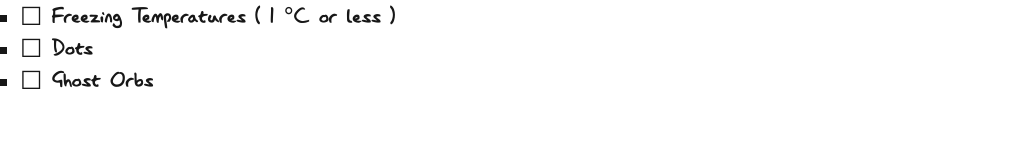
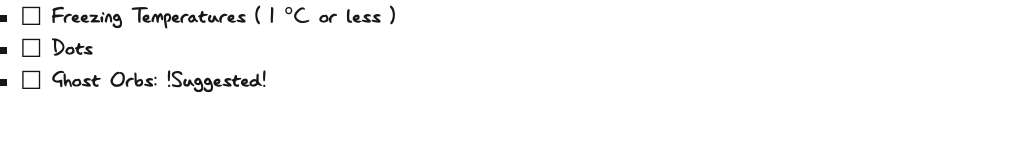
Before and after one commit to rgibbons131/PhasmaphobiaInvestigationHelper, a Next.js app: page / in a window 1280 px wide. Shown: the part 226-369 px from the top of the page, without its empty margins (0-1024 px from the left). Built offline with nearby package versions, Linux system fonts and the light colour scheme.

Commit message:
Suggested evidence

```diff
--- a/src/app/EvidenceCheckbox.js
+++ b/src/app/EvidenceCheckbox.js
@@ -1,11 +1,18 @@
 import styles from "./evidenceCheckbox.module.css";
 
-export default function EvidenceCheckbox({ name, valueIn = name, val, func }) {
+export default function EvidenceCheckbox({
+  name,
+  valueIn = name,
+  val,
+  func,
+  suggested,
+}) {
   return (
     <li className={styles.evidenceCheckbox} onClick={func}>
-      <div id={valueIn} name={valueIn}>
+      <p id={valueIn} name={valueIn}>
         {val ? "\u2611" : "\u2610"} {name}
-      </div>
+        {suggested == valueIn ? ":  !Suggested!" : ""}
+      </p>
     </li>
   );
 }
--- a/src/app/Evidencepage.js
+++ b/src/app/Evidencepage.js
@@ -3,6 +3,47 @@ import TriStateCheckbox from "./EvidenceCheckbox";
 import ghosts from "./ghosts.js";
 import Ghost from "./Ghost.js";
 import { useState } from "react";
+
+function suggestedEvidence(evidences, ghostList, lastEvidence) {
+  for (let ghost in ghostList) {
+    var valid = true;
+    for (let eName in evidences) {
+      if (!ghostList[ghost].evidence.includes(eName)) {
+        if (lastEvidence != eName) {
+          if (evidences[eName].bool) {
+            valid = false;
+          }
+        } else {
+          if (!evidences[eName].bool) {
+            valid = false;
+          }
+        }
+      }
+    }
+    if (valid) {
+      for (let evidence in ghostList[ghost].evidence) {
+        evidences[ghostList[ghost].evidence[evidence]].value += 1;
+      }
+    }
+  }
+  var max = { name: "", value: 0 };
+  for (let e in evidences) {
+    console.log(e);
+    console.log(evidences[e]);
+    if (
+      (evidences[e].value > max.value &&
+        !evidences[e].bool &&
+        lastEvidence != e) ||
+      (evidences[e].value > max.value && evidences[e].bool && lastEvidence == e)
+    ) {
+      max.name = e;
+      max.value = evidences[e].value;
+      console.log(e);
+      console.log(evidences[e].value);
+    }
+  }
+  return max.name;
+}
 
 export default function EvidencePage() {
   // Create evidence state variables
@@ -13,15 +54,16 @@ export default function EvidencePage() {
   const [freeze, setFreeze] = useState(false);
   const [dots, setDots] = useState(false);
   const [gorbs, setGorbs] = useState(false);
+  const [suggested, setSuggested] = useState("gorbs");
 
   const evidences = {
-    EMF5: EMF5,
-    UV: UV,
-    spiritBox: spiritBox,
-    ghostWriting: ghostWriting,
-    freeze: freeze,
-    dots: dots,
-    gorbs: gorbs,
+    EMF5: { bool: EMF5, value: 0 },
+    UV: { bool: UV, value: 0 },
+    spiritBox: { bool: spiritBox, value: 0 },
+    ghostWriting: { bool: ghostWriting, value: 0 },
+    freeze: { bool: freeze, value: 0 },
+    dots: { bool: dots, value: 0 },
+    gorbs: { bool: gorbs, value: 0 },
   };
   // Create ghost cards
   let gs = ghosts();
@@ -41,16 +83,20 @@ export default function EvidencePage() {
             valueIn="EMF5"
             func={() => {
               setEMF5(!EMF5);
+              setSuggested(suggestedEvidence(evidences, gs, "EMF5"));
             }}
             val={EMF5}
+            suggested={suggested}
           />
           <TriStateCheckbox
             name="Ultraviolet"
             valueIn="UV"
             func={() => {
               setUV(!UV);
+              setSuggested(suggestedEvidence(evidences, gs, "UV"));
             }}
             val={UV}
+            suggested={suggested}
           />
           <TriStateCheckbox
             name="Spirit Box"
@@ -58,7 +104,9 @@ export default function EvidencePage() {
             val={spiritBox}
             func={() => {
               setSpiritBox(!spiritBox);
+              setSuggested(suggestedEvidence(evidences, gs, "SpiritBox"));
             }}
+            suggested={suggested}
           />
           <TriStateCheckbox
             name="Ghost Writing"
@@ -66,7 +114,9 @@ export default function EvidencePage() {
             val={ghostWriting}
             func={() => {
               setGhostWriting(!ghostWriting);
+              setSuggested(suggestedEvidence(evidences, gs, "GhostWriting"));
             }}
+            suggested={suggested}
           />
           <TriStateCheckbox
             name="Freezing Temperatures ( 1 &deg;C or less )"
@@ -74,14 +124,18 @@ export default function EvidencePage() {
             val={freeze}
             func={() => {
               setFreeze(!freeze);
+              setSuggested(suggestedEvidence(evidences, gs, "freeze"));
             }}
+            suggested={suggested}
           />
           <TriStateCheckbox
             name="Dots"
             val={dots}
             func={() => {
               setDots(!dots);
+              setSuggested(suggestedEvidence(evidences, gs, "Dots"));
             }}
+            suggested={suggested}
           />
           <TriStateCheckbox
             name="Ghost Orbs"
@@ -89,7 +143,9 @@ export default function EvidencePage() {
             val={gorbs}
             func={() => {
               setGorbs(!gorbs);
+              setSuggested(suggestedEvidence(evidences, gs, "gorbs"));
             }}
+            suggested={suggested}
           />
         </ol>
         <ul className={styles.ghostList}>{ghostList}</ul>
--- a/src/app/Ghost.js
+++ b/src/app/Ghost.js
@@ -20,7 +20,7 @@ export default function Ghost({ ghost, evidences }) {
   }
   for (let eName in evidences) {
     if (!ghost.evidence.includes(eName)) {
-      if (evidences[eName]) {
+      if (evidences[eName].bool) {
         className = styles.hidden;
       }
     }
```
Also changed, not shown: src/app/evidenceCheckbox.module.css (line endings or trailing spaces).
